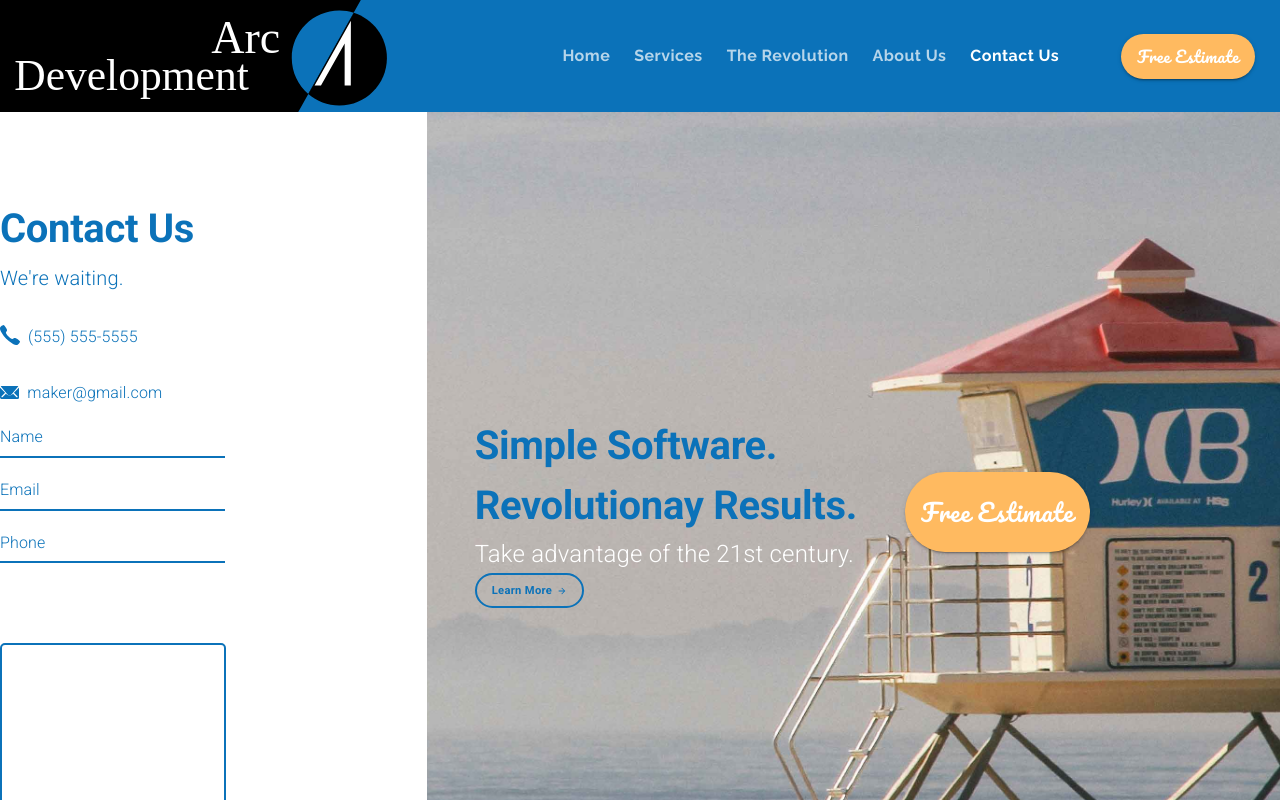
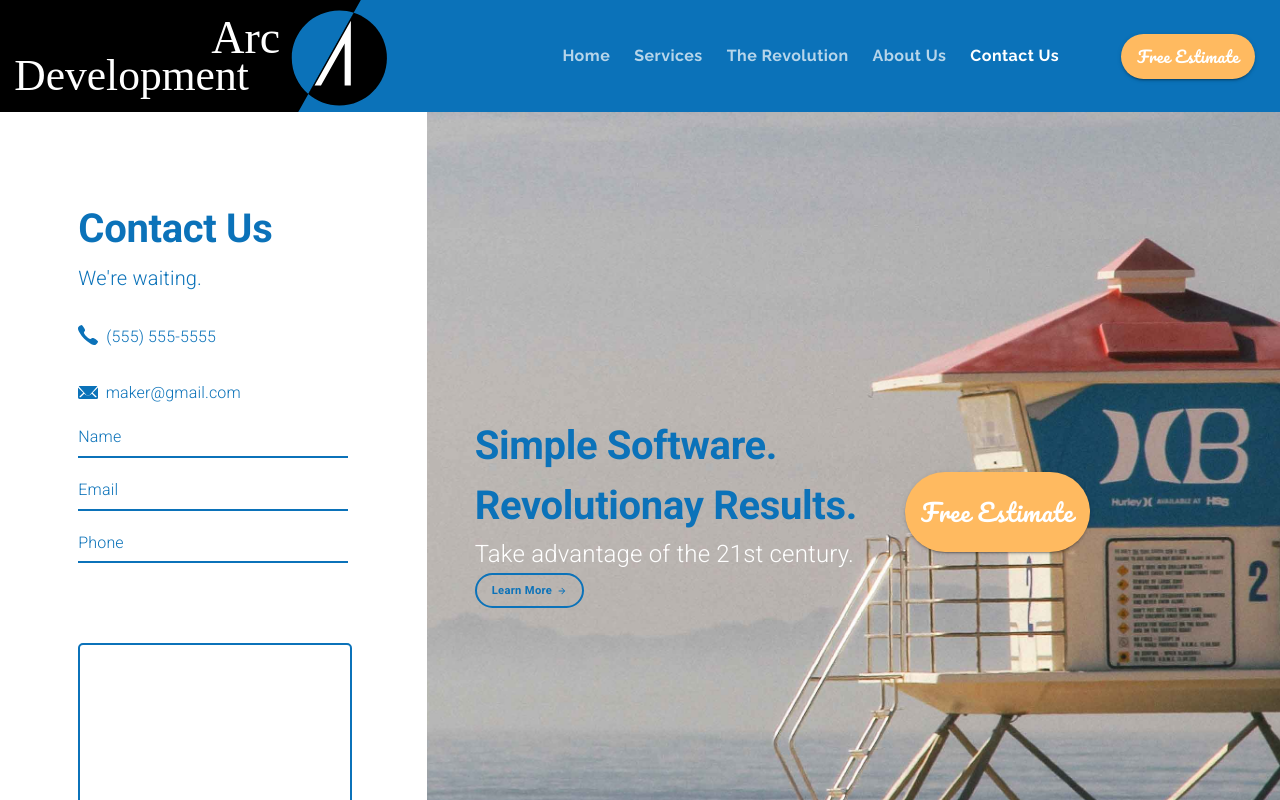
Before and after one commit to badgerine/arc-development, a React (Create React App) app: page /contact in a window 1280 px wide. Shown: the top 800 px of the page. Built offline with nearby package versions, Linux system fonts and the light colour scheme.

Commit message:
S7#111.5 component centering fixed

```diff
--- a/src/components/Contact.js
+++ b/src/components/Contact.js
@@ -82,11 +82,8 @@ const Contact = (props) => {
   return (
     <Grid container direction='row'>
       {/*---layout container - contact form---*/}
-      <Grid item container direction='column' justify='center' alignItems='center'
-        lg={4} xl={3}
-      >
-        <Grid item>
-          <Grid container direction='column>'>
+      <Grid item container lg={4} xl={3} justify='center' alignItems='center'>
+        <Grid item direction='column' >
           {/*---contact form - title and intro---*/}
           <Grid item>
             <Typography variant='h2' gutterBottom
@@ -99,7 +96,7 @@ const Contact = (props) => {
               </Typography>
           </Grid>
           {/*---contact form - contact info---*/}
-            <Grid item container style={{marginTop: '2em'}}>
+          <Grid item container style={{ marginTop: '2em' }}>
             <Grid item>
               <img src={phoneIcon} alt='phone' style={{ marginRight: '0.5em' }} />
             </Grid>
@@ -109,7 +106,7 @@ const Contact = (props) => {
                 </Typography>
             </Grid>
           </Grid>
-            <Grid item container style={{marginTop: '2em'}}>
+          <Grid item container style={{ marginTop: '2em' }}>
             <Grid item>
               <img src={emailIcon} alt='envelope' style={{ marginRight: '0.5em', verticalAlign: 'bottom' }} />
             </Grid>
@@ -120,31 +117,32 @@ const Contact = (props) => {
             </Grid>
           </Grid>
           {/*---contact form - capture user info and message---*/}
-            <Grid item container>
-              <Grid item style={{ maxWidth: '20em' }}>
+          <Grid item container direction='column'>
             <Grid item>
-                  <TextField label='Name' id='name' value={name} onChange={event => setName(event.target.value)} />
+              <Grid item>
+                <TextField label='Name' id='name' fullWidth value={name} onChange={event => setName(event.target.value)} />
               </Grid>
               <Grid item>
-                  <TextField label='Email' id='email' value={email} onChange={event => setEmail(event.target.value)} />
+                <TextField label='Email' id='email' fullWidth value={email} onChange={event => setEmail(event.target.value)} />
               </Grid>
               <Grid item>
-                  <TextField label='Phone' id='phone' value={phone} onChange={event => setPhone(event.target.value)} />
+                <TextField label='Phone' id='phone' fullWidth value={phone} onChange={event => setPhone(event.target.value)} />
               </Grid>
             </Grid>
             {/*---capture user message---*/}
-              <Grid item style={{ maxWidth: '20em' }}>
+            <Grid item >
               <TextField
                 InputProps={{ disableUnderline: true }}
                 value={message}
                 id='message'
+                fullWidth
                 multiline
                 rows={10}
                 onChange={event => setMessage(event.target.value)}
                 className={classes.message}
               />
             </Grid>
-              <Grid item container justify='center' style={{marginTop: '2em'}}>
+            <Grid item container justify='center' style={{ marginTop: '2em' }}>
               <Button variant='contained' className={classes.sendButton}>
                 Send Message
                   <img src={airplane} alt='airplane' style={{ marginLeft: '1rem' }} />
@@ -153,7 +151,7 @@ const Contact = (props) => {
           </Grid>
         </Grid>
       </Grid>
-      </Grid>
+
       {/*---layout container - call to action---*/}
       <Grid item container className={classes.background} alignItems='center' lg={8} xl={9}>
         <Grid item style={{ marginLeft: matchesSM ? 0 : '3em', textAlign: matchesSM ? 'center' : 'inherit' }}>
```
Lines whose indentation alone changed are shown as unchanged.
